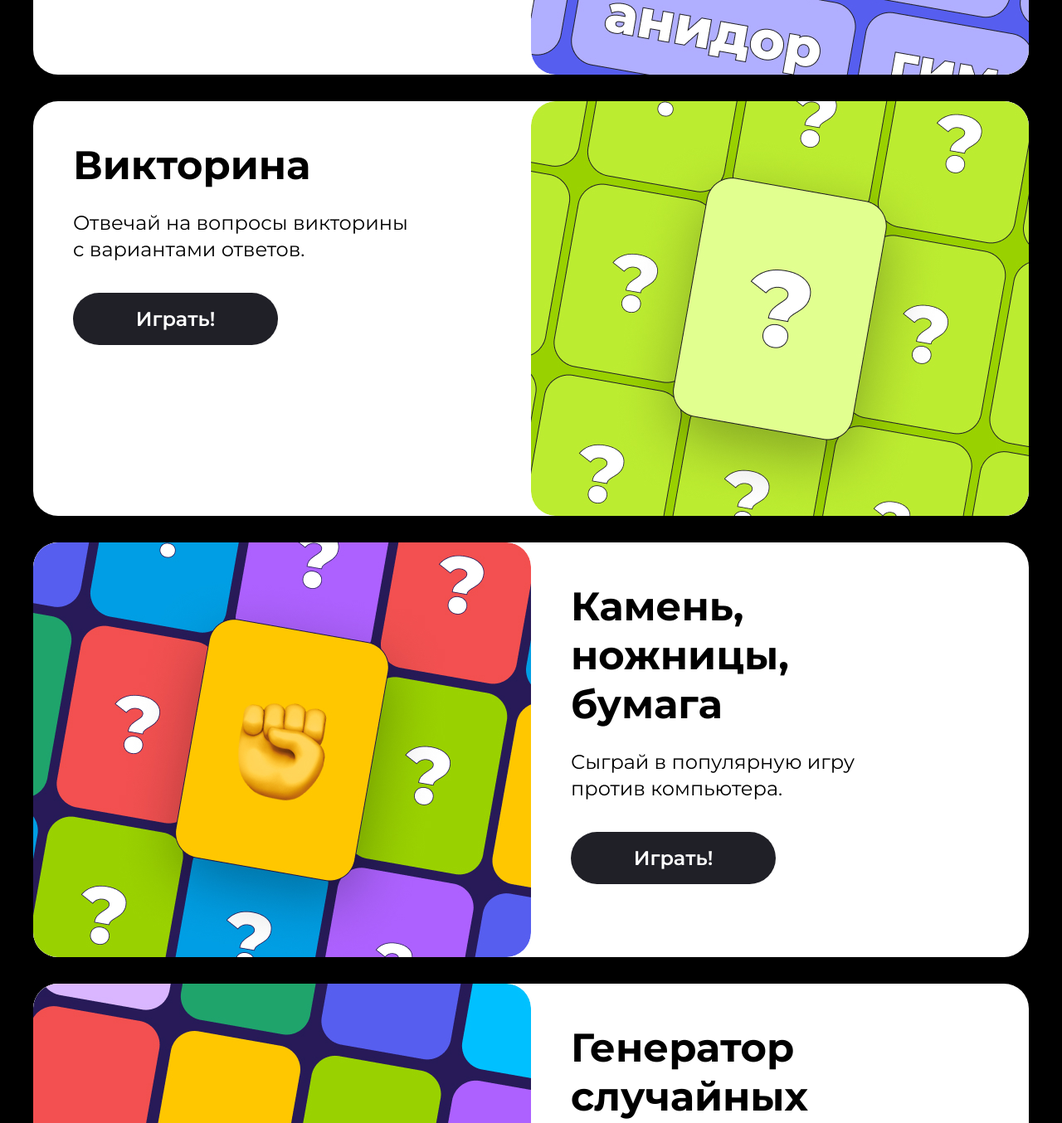
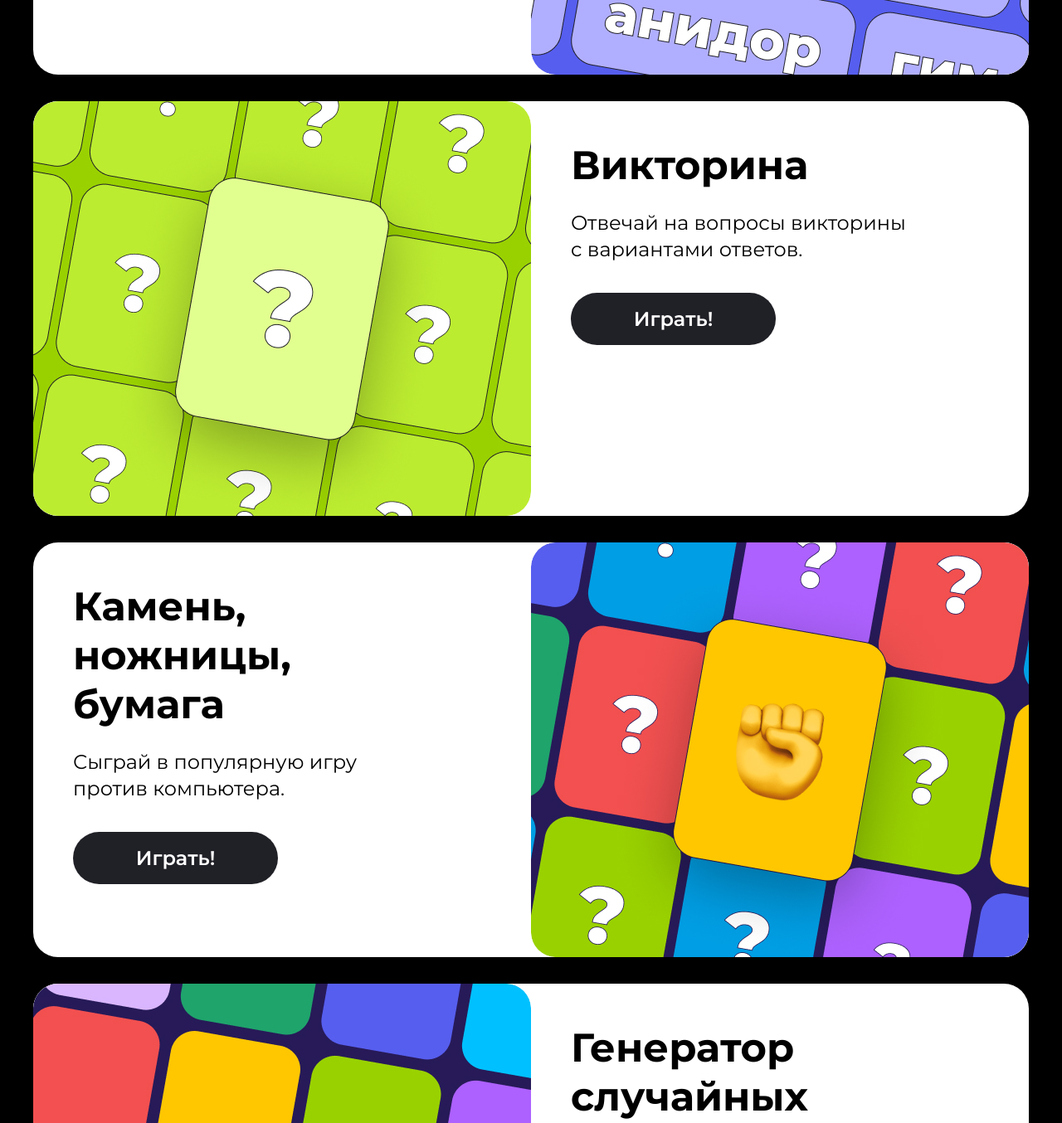
Before and after one commit to lvlivins/2-nd_course_hw, a plain HTML site: page index.html in a window 1280 px wide. Shown: the part 3940-5294 px from the top of the page at 83% size. Drawn offline with Linux system fonts and the light colour scheme.

Commit message:
change div

```diff
--- a/index.html
+++ b/index.html
@@ -306,7 +306,7 @@
                 </div>
                 <img src="Images/game3.jpg" alt="Переверни текст" class="minigame-card__img">
             </article>
-            <article id="game5" class="minigame-card">
+            <article id="game5" class="minigame-card minigame-card_flex">
                 <div class="minigame-card__content">
                     <div class="minigame-card__text">
                         <h3 class="minigame-card__title">Викторина</h3>
@@ -317,7 +317,7 @@
                 </div>
                 <img src="Images/game5.jpg" alt="Простая викторина" class="minigame-card__img">
             </article>
-            <article id="game4" class="minigame-card minigame-card_flex">
+            <article id="game4" class="minigame-card">
                 <div class="minigame-card__content">
                     <div class="minigame-card__text">
                         <h3 class="minigame-card__title minigame-card__title_width">Камень, ножницы, бумага</h3>
```
